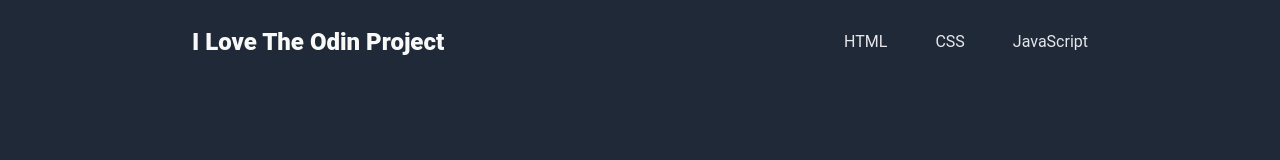
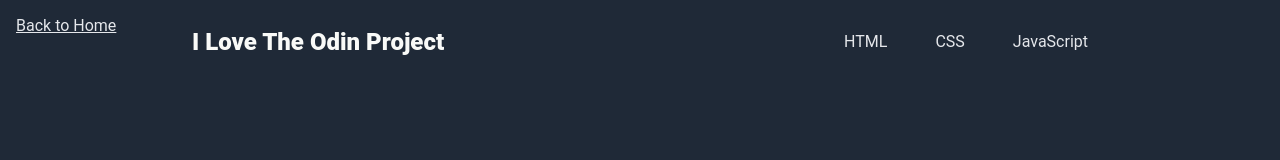
Before and after one commit to laoz40/odin-project, a plain HTML site: page 02-landing-page/index.html in a window 1280 px wide. Shown: the top 160 px of the page. Drawn offline with Linux system fonts and the light colour scheme.

Commit message:
odin-project: add links back to home (index.html)

```diff
--- a/02-landing-page/index.html
+++ b/02-landing-page/index.html
@@ -10,6 +10,7 @@
   <body>
     <header class="bg-dark">
       <nav>
+        <a href="../index.html">Back to Home</a>
         <span>I Love The Odin Project</span>
         <ul>
           <li>HTML</li>
--- a/02-landing-page/styles.css
+++ b/02-landing-page/styles.css
@@ -65,6 +65,13 @@ nav ul {
   align-items: center;
   gap: 3rem;
   color: var(--text-secondary);
+}
+
+nav a {
+	position: absolute;
+	top: 1rem;
+	left: 1rem;
+	color: var(--text-secondary);
 }
 
 /* HERO SECTION */
```
Also changed, not shown: 01-recipes/index.html (+2 -0 lines), 03-rock-paper-scissors/index.html (+2 -0 lines).
